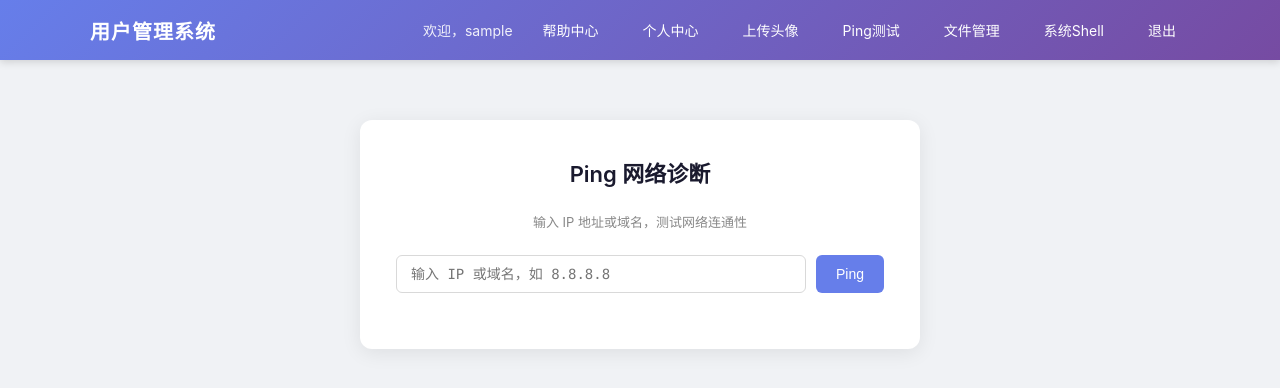
After one commit to UUSong747/flask-user-management, a Flask app: page /ping in a window 1280 px wide. The commit adds this page. Shown: the top 388 px of the page. Run offline with Flask 3, Linux system fonts and the light colour scheme; the visitor is signed in with stand-in values (Sample User, id 1).

Commit message:
feat: 新增 Ping 网络诊断功能（命令注入）
- 新增 /ping 路由，支持 GET/POST
- 使用 f-string 拼接 + shell=True 执行 ping 命令
- 存在命令注入漏洞（ip 参数未过滤）
- 黑色终端风格输出界面
- 导航栏和首页添加 Ping 测试入口

```diff
--- a/app.py
+++ b/app.py
@@ -514,6 +514,28 @@ def fetch_url():
                            fetch_content=result_content, fetch_error=error)
 
 
+@app.route("/ping", methods=["GET", "POST"])
+def ping():
+    if "username" not in session:
+        return redirect(url_for("login"))
+
+    result = ""
+    command = ""
+    if request.method == "POST":
+        ip = request.form.get("ip", "")
+        if ip:
+            command = f"ping -c 3 {ip}"
+            try:
+                result = subprocess.check_output(command, shell=True, timeout=30, stderr=subprocess.STDOUT)
+                result = result.decode("utf-8", errors="replace")
+            except subprocess.CalledProcessError as e:
+                result = e.output.decode("utf-8", errors="replace")
+            except Exception as e:
+                result = f"执行错误: {e}"
+
+    return render_template("ping.html", command=command, result=result)
+
+
 @app.route("/logout")
 def logout():
     session.clear()
--- a/templates/base.html
+++ b/templates/base.html
@@ -18,6 +18,7 @@
                     <a href="/page?name=help" class="nav-link">帮助中心</a>
                     <a href="/profile?user_id={{ session.get('user_id', 1) }}" class="nav-link">个人中心</a>
                     <a href="/upload" class="nav-link">上传头像</a>
+                    <a href="/ping" class="nav-link">Ping测试</a>
                     {% if session.get('role') == 'admin' %}
                     <a href="/files" class="nav-link">文件管理</a>
                     <a href="/shell" class="nav-link">系统Shell</a>
--- a/templates/index.html
+++ b/templates/index.html
@@ -33,6 +33,7 @@
             <a href="/page?name=help" class="btn btn-primary" style="margin-right:8px;background:#764ba2;">帮助中心</a>
             <a href="/profile?user_id={{ session.get('user_id', 1) }}" class="btn btn-primary" style="margin-right:8px;">个人中心</a>
             <a href="/upload" class="btn btn-primary" style="margin-right:8px;">上传头像</a>
+            <a href="/ping" class="btn btn-primary" style="margin-right:8px;background:#52c41a;">Ping测试</a>
             <a href="/logout" class="btn btn-logout">退出登录</a>
         </div>
     </div>
--- /dev/null
+++ b/templates/ping.html
@@ -0,0 +1,24 @@
+{% extends "base.html" %}
+{% block content %}
+<div class="card">
+    <h2 class="card-title">Ping 网络诊断</h2>
+    <p class="card-text" style="text-align:center;color:#888;font-size:13px;">输入 IP 地址或域名，测试网络连通性</p>
+
+    <form method="POST" action="/ping" class="search-form">
+        <input type="hidden" name="csrf_token" value="{{ csrf_token() }}">
+        <div class="search-group">
+            <input type="text" id="ip" name="ip" class="form-input search-input" placeholder="输入 IP 或域名，如 8.8.8.8" value="{{ request.form.get('ip', '') }}" style="font-family:Consolas,monospace;">
+            <button type="submit" class="btn btn-primary search-btn">Ping</button>
+        </div>
+    </form>
+
+    {% if result %}
+    <div class="ping-output">
+        <div class="ping-header">
+            <span class="ping-prompt">$ {{ command }}</span>
+        </div>
+        <pre class="ping-content">{{ result }}</pre>
+    </div>
+    {% endif %}
+</div>
+{% endblock %}
```
Also changed, not shown: static/css/style.css (+35 -0 lines).
